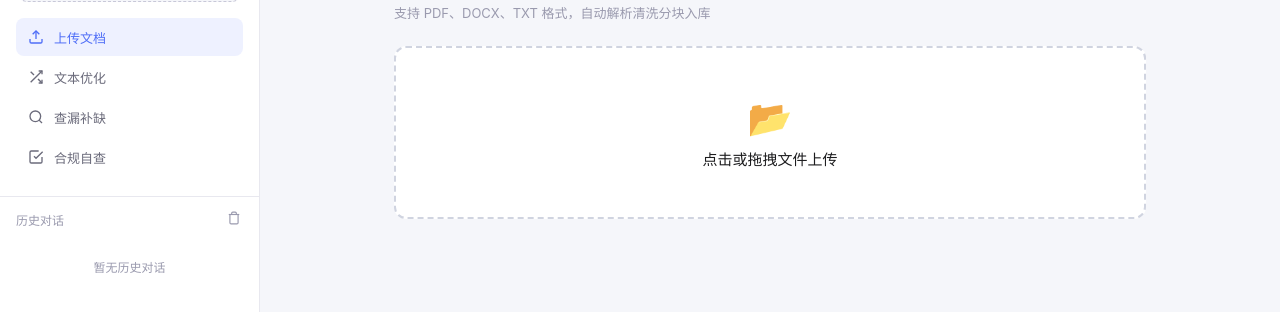
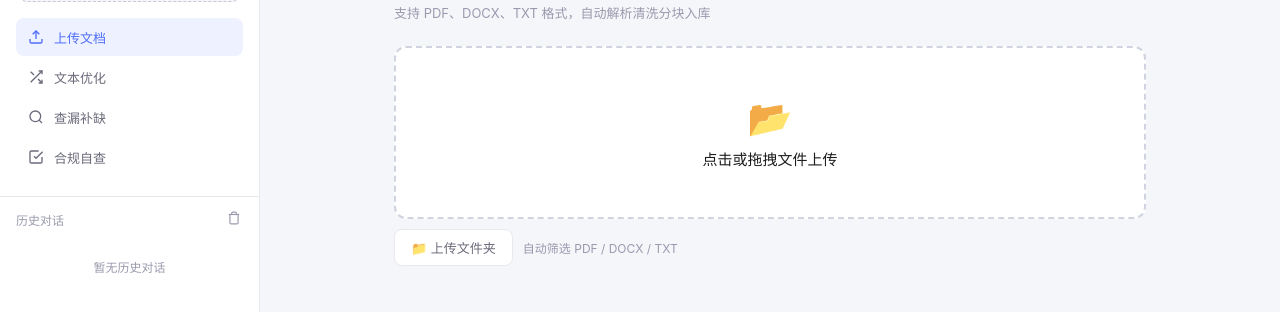
Before and after one commit to scanfppp/HJB, a plain HTML site: page static/index.html in a window 1280 px wide. Both pictures are taken after a click on the button "上传文档". Shown: the part 102-414 px from the top of the page. Drawn offline with nearby package versions, Linux system fonts and the light colour scheme; no server answers.

Commit message:
新增文件夹上传：自动筛选PDF/DOCX/TXT

```diff
--- a/static/index.html
+++ b/static/index.html
@@ -4,7 +4,7 @@
 <meta charset="UTF-8">
 <meta name="viewport" content="width=device-width, initial-scale=1.0">
 <title>海军标准 RAG 智能体</title>
-<link rel="stylesheet" href="/static/style.css?v=11">
+<link rel="stylesheet" href="/static/style.css?v=12">
 </head>
 <body>
 
@@ -103,7 +103,14 @@
                 <p class="drop-icon">📂</p>
                 <p>点击或拖拽文件上传</p>
             </div>
+            <div style="display:flex;gap:10px;margin-top:10px;align-items:center">
+                <button class="btn-folder" onclick="document.getElementById('folderInput').click()">
+                    📁 上传文件夹
+                </button>
+                <span style="font-size:12px;color:var(--text3)">自动筛选 PDF / DOCX / TXT</span>
+            </div>
             <input type="file" id="fileInput" accept=".pdf,.docx,.txt" multiple hidden onchange="onFiles(this.files)">
+            <input type="file" id="folderInput" webkitdirectory hidden onchange="onFiles(this.files)">
             <div id="pendingArea"></div>
             <div id="docsArea" style="margin-top:24px"></div>
         </div>
@@ -161,7 +168,7 @@
     </section>
 </main>
 
-<script src="/static/app.js?v=11"></script>
+<script src="/static/app.js?v=12"></script>
 <script src="https://cdn.jsdelivr.net/npm/marked/marked.min.js"></script>
 <script>if(typeof marked==='undefined'){console.warn('marked CDN failed');}</script>
 </body>
--- a/static/style.css
+++ b/static/style.css
@@ -193,6 +193,12 @@ body{
     cursor:pointer;transition:all .15s;background:var(--white);
 }
 .drop-zone:hover{border-color:var(--brand);background:#f8f9ff}
+.btn-folder{
+    padding:8px 16px;border:1px solid var(--border);border-radius:8px;
+    background:var(--white);color:var(--text2);font-size:13px;cursor:pointer;
+    transition:all .15s;
+}
+.btn-folder:hover{border-color:var(--brand);color:var(--brand)}
 .drop-icon{font-size:36px;margin-bottom:8px}
 
 .pending-row{
```
